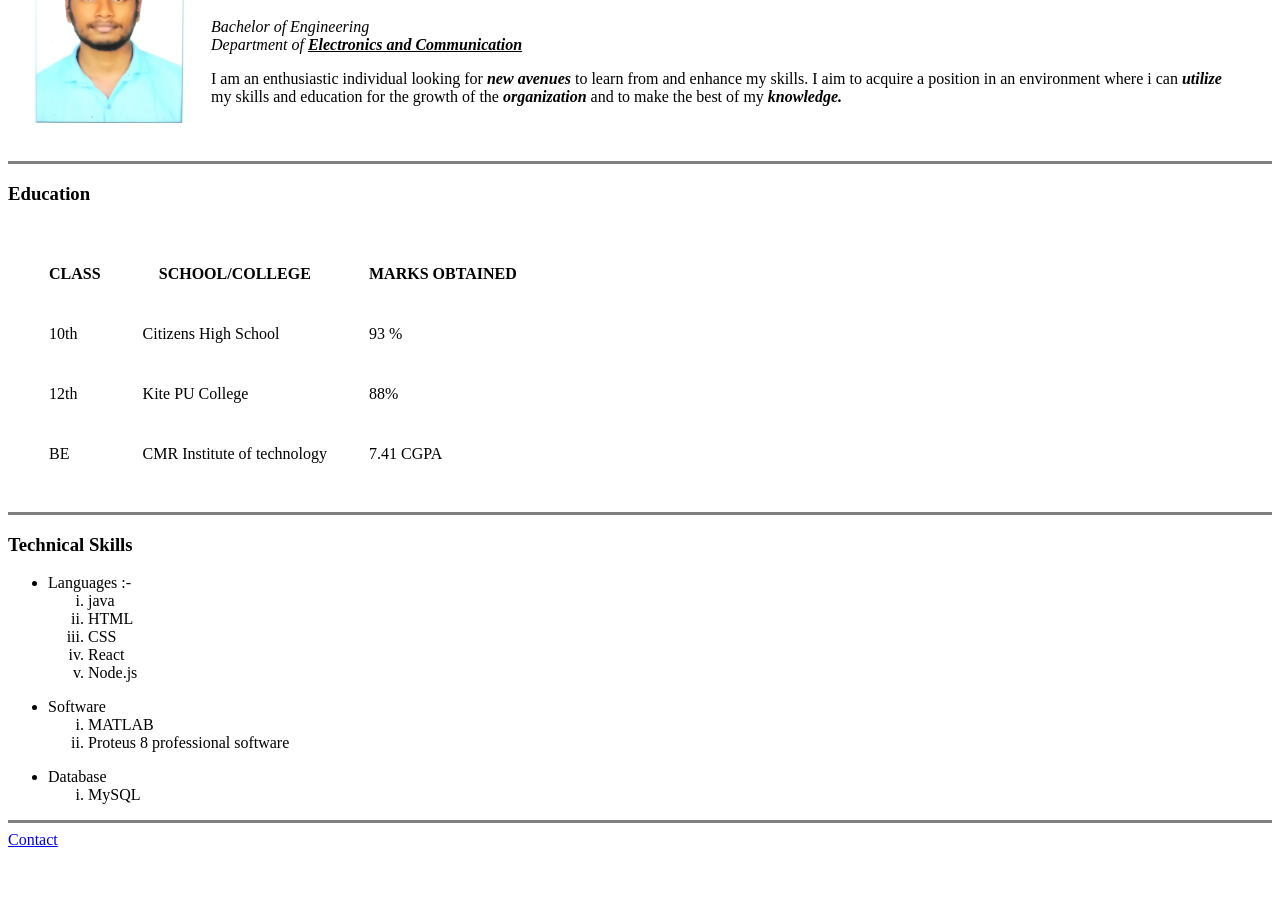
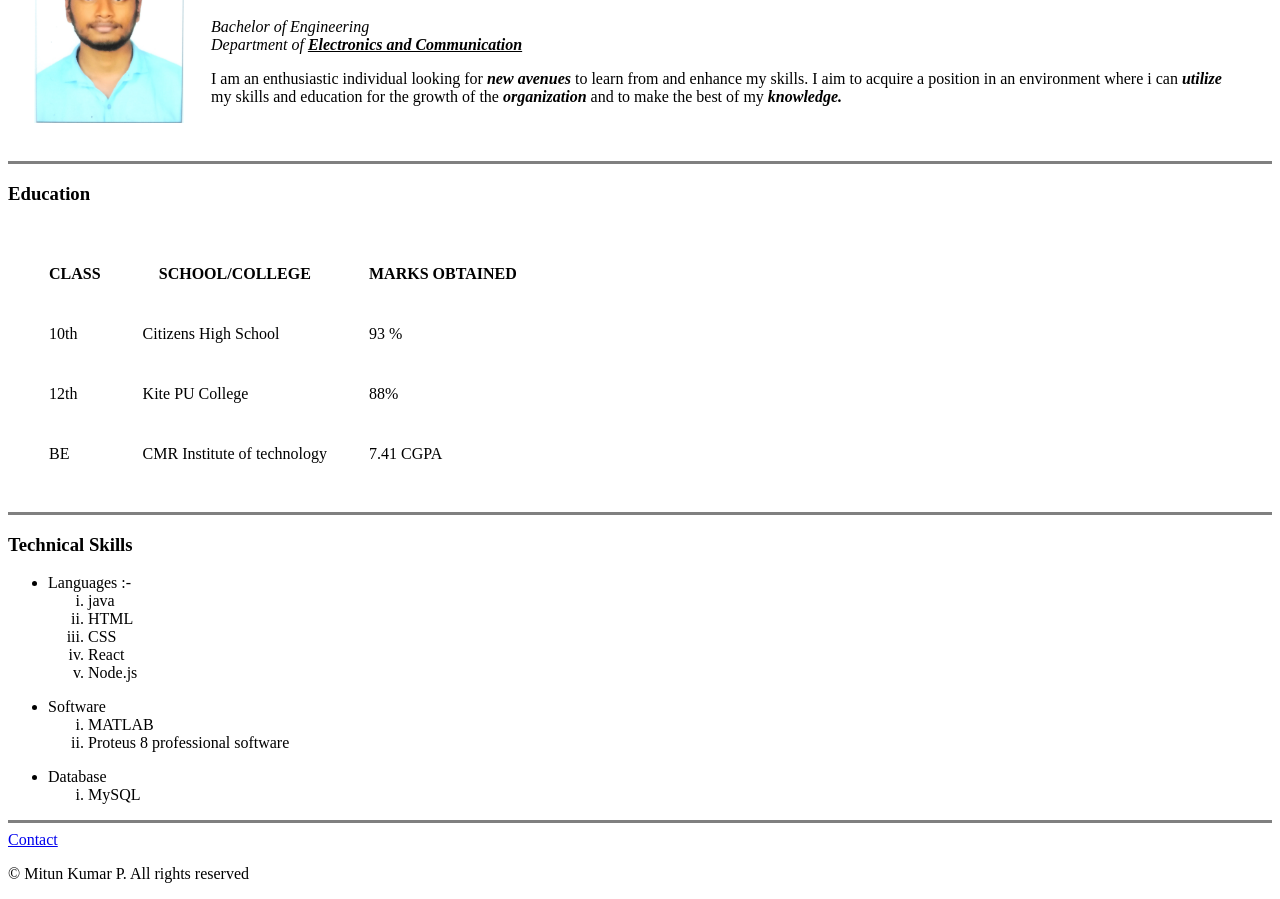
Before and after one commit to 08Mithun/CV, a plain HTML site: page index.html in a window 1280 px wide. Shown: the part 101-1000 px from the top of the page. Before the commit the page ends 958 px from the top, so only its background shows below. Drawn offline with Linux system fonts and the light colour scheme.

Commit message:
Update index.html

```diff
--- a/index.html
+++ b/index.html
@@ -73,4 +73,7 @@
 <hr size="3" color="grey" noshade/>
 <a href="Contact.html">Contact</a>
   </body>
+  <footer>
+    <p>© Mitun Kumar P. All rights reserved</p>
+  </footer>
 </html>
```
